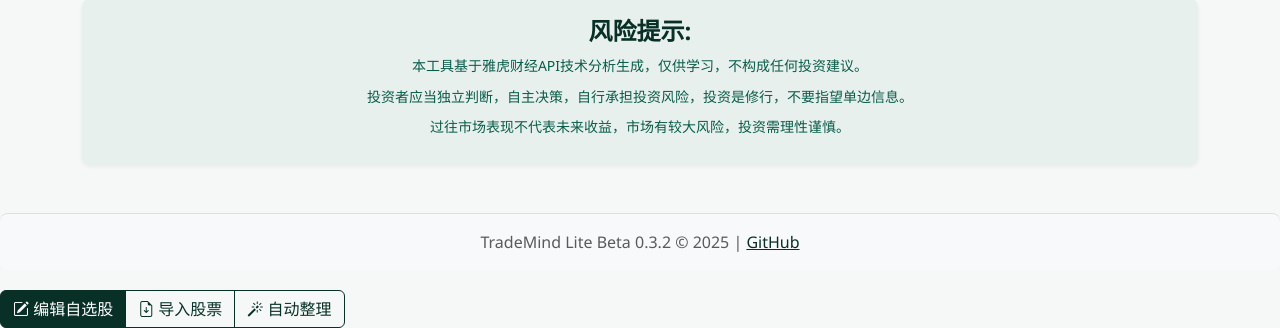
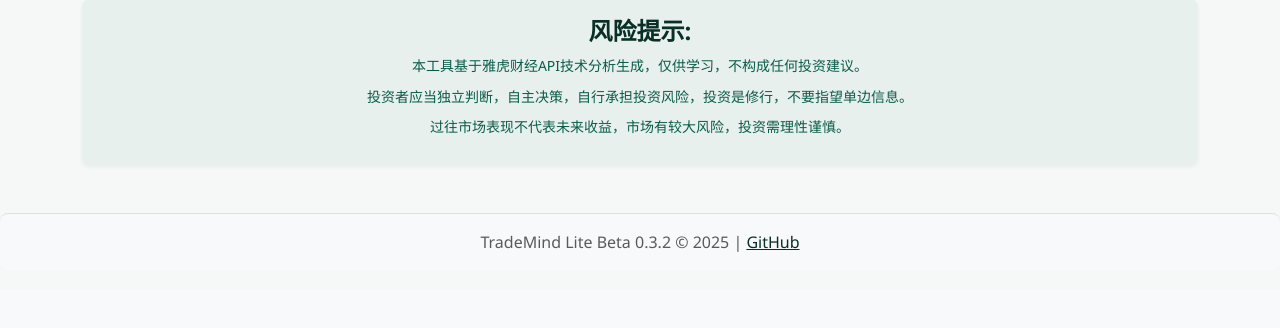
Before and after one commit to yagami1997/TradeMind, a Flask app: page / in a window 1280 px wide. Shown: the part 1754-2082 px from the top of the page. After the commit the page ends 2006 px from the top, so only its background shows below. Run offline with Flask 3, Linux system fonts and the light colour scheme; data that the repository does not hold is empty; parts of the project's set-up code (start-up, migrations or seed data) failed here and were passed over; some libraries are stand-ins or nearby versions.

Commit message:
fix menu bug

```diff
--- a/trademind/ui/templates/index.html
+++ b/trademind/ui/templates/index.html
@@ -535,18 +535,6 @@
         </div>
     </div>
 
-    <div class="btn-group">
-        <a href="/watchlist-editor" class="btn btn-primary" target="_blank">
-            <i class="bi bi-pencil-square"></i> 编辑自选股
-        </a>
-        <button class="btn btn-outline-primary" id="importStocksBtn">
-            <i class="bi bi-file-earmark-arrow-down"></i> 导入股票
-        </button>
-        <button class="btn btn-outline-primary" id="autoOrganizeBtn">
-            <i class="bi bi-magic"></i> 自动整理
-        </button>
-    </div>
-
     <script src="https://cdn.jsdelivr.net/npm/bootstrap@5.3.0-alpha1/dist/js/bootstrap.bundle.min.js"></script>
     <script src="{{ url_for('static', filename='js/theme-switcher.js') }}"></script>
     <script src="{{ url_for('static', filename='js/main.js') }}"></script>
```
